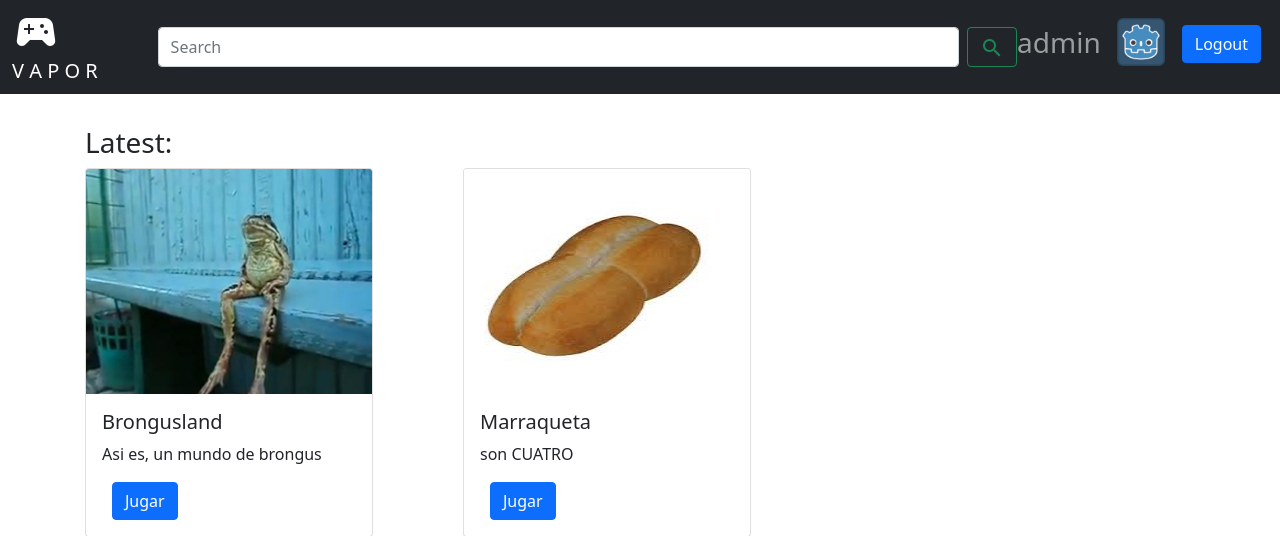
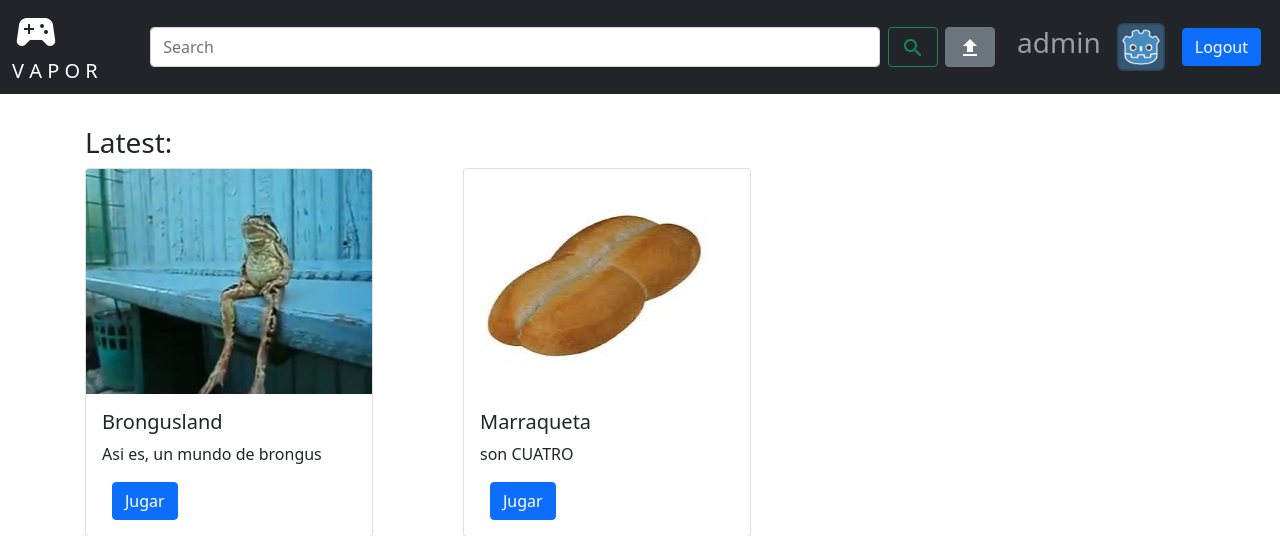
Before and after one commit to DCC-CC4401/2021-2-Grupo-1, a Django app: page / in a window 1280 px wide. Shown: the top 536 px of the page. Run offline with Django 3.2, Linux system fonts and the light colour scheme; a user stored in the database is signed in; data comes from the database, SQL or seed files in the repository; some libraries are stand-ins or nearby versions.

Commit message:
boton upload y centrar iconos

```diff
--- a/juwuegowos/templates/base.html
+++ b/juwuegowos/templates/base.html
@@ -15,8 +15,6 @@
 </head>
 
 <body>
-
-
 	<nav class="navbar navbar-expand-lg navbar-dark bg-dark">
 		<div class="container-fluid">
 			<div>
@@ -41,9 +39,20 @@
 					</li>
 				</ul>
 
-				<ul class="d-flex navbar-nav navbar-dark">
+				<ul class="d-flex navbar-nav navbar-dark align-items-center">
 
                     {% if user.is_authenticated %}
+
+                        <li class="nav-item" style="margin-right:15px;">
+                            <form method="get" action="/upload-game" style="padding:7px;">
+                                <button type="button" class="btn btn-secondary" >
+                                    <span class="material-icons md-36">
+                                        upload
+                                    </span>
+                                </button>
+                            </form>
+                        </li>
+
 
                         <li class="navbar-text">
                             <h3>
@@ -52,7 +61,7 @@
                         </li>
 
                         <li class="nav-item" style="margin-left: 1rem">
-                            <img class="rounded mx-auto d-inline-block align-top" src="{% static 'images/icon.png' %}" width="48" height="48">
+                            <img class="rounded justify-content-center" src="{% static 'images/icon.png' %}" width="48" height="48">
                         </li>
 
                          <li class="nav-item">
```
